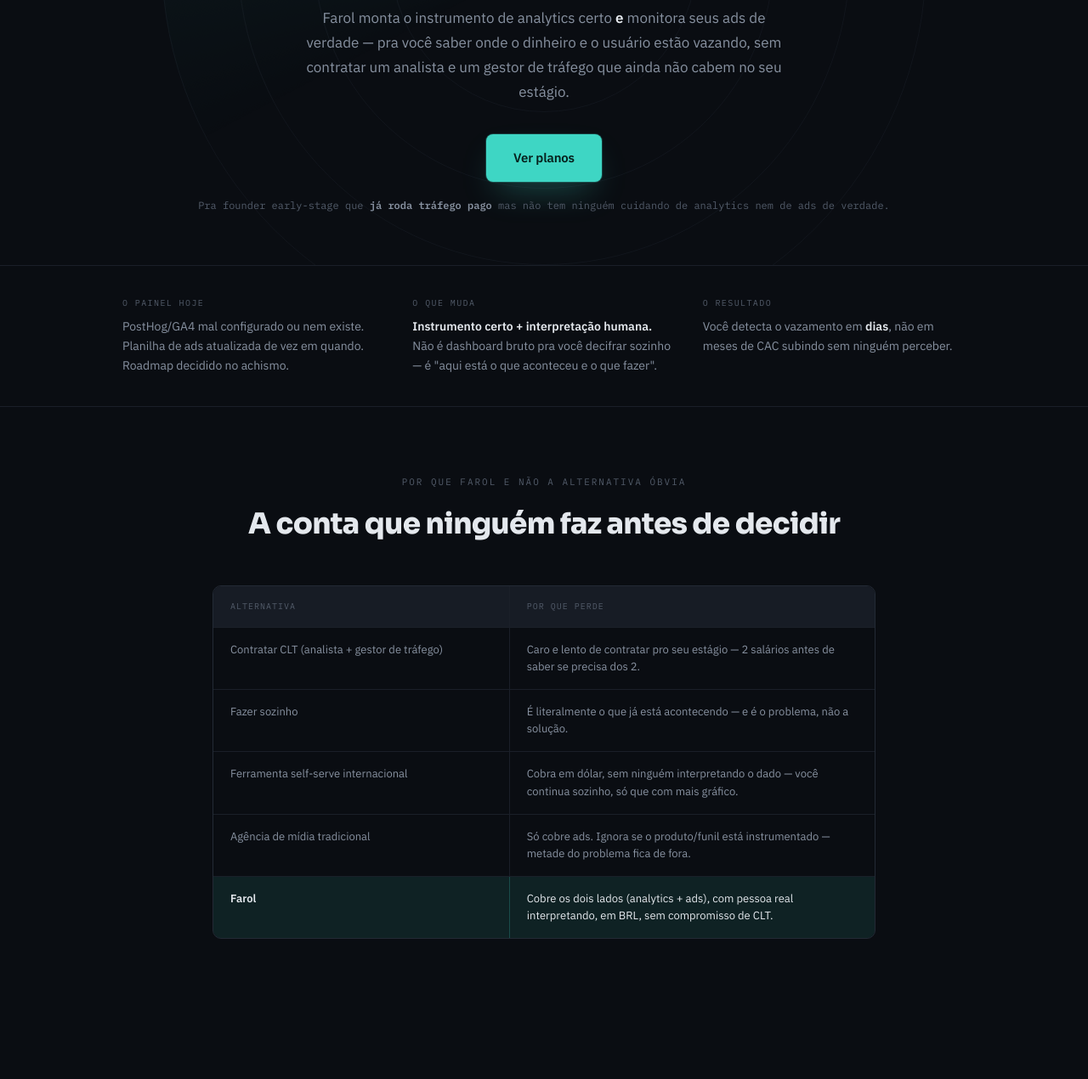
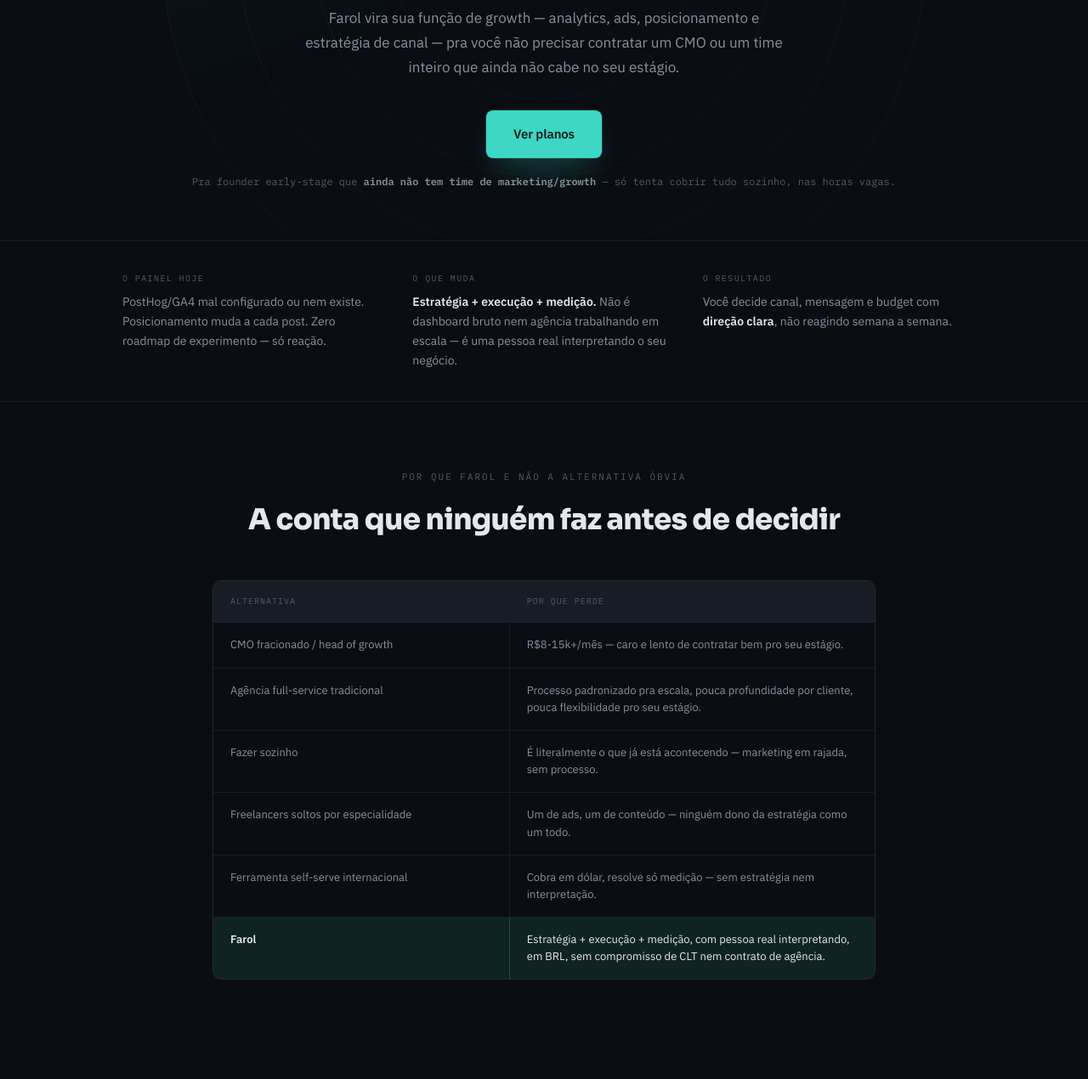
Before and after one commit to CaioBorges-05/farol, a plain HTML site: page index.html in a window 1280 px wide. Shown: the part 522-1792 px from the top of the page at 85% size. Drawn offline with Linux system fonts and the light colour scheme.

Commit message:
v2: amplia escopo de 'analytics+ads' pra 'função de marketing/growth'
Decisão do fundador: mesmo segmento (founder early-stage sem time de
marketing), job to be done ampliado.

- docs/positioning.md: reescrito via framework JTBD (6 partes), tabela de
  alternativas atualizada (CMO fracionado, agência full-service, freelancers
  soltos), changelog v1→v2 registrado
- Gerenciado reprecificado de R$697 pra R$1.497/mês (sobe pra R$1.997) —
  cobrar o mesmo por 3x o escopo desvaloriza o serviço
- index.html: hero, tabela de diferenciação, tier do Gerenciado, ribbon e
  meta/OG tags atualizados pro novo posicionamento
- og-image.html/png: headline e subtítulo atualizados, reexportado
- README.md e posting-style-guide.md atualizados pra refletir o escopo novo

```diff
--- a/index.html
+++ b/index.html
@@ -5,15 +5,15 @@
 <meta name="viewport" content="width=device-width, initial-scale=1.0" />
 <title>Farol</title>
 <link rel="icon" type="image/svg+xml" href="favicon.svg" />
-<meta name="description" content="Analytics e monitoramento de ads pra founder early-stage — sem contratar duas pessoas que ainda não cabem no seu estágio." />
+<meta name="description" content="Farol assume sua função de marketing e growth — analytics, ads, posicionamento e estratégia de canal — pra founder early-stage sem time de marketing." />
 <meta property="og:type" content="website" />
 <meta property="og:title" content="Farol" />
-<meta property="og:description" content="Você roda ads e decide roadmap voando às cegas. Farol monta o analytics e monitora seus ads de verdade." />
+<meta property="og:description" content="Marketing e growth não cabem mais nas horas vagas. Farol vira sua função de growth, sem contratar um CMO ou um time inteiro." />
 <meta property="og:image" content="https://caioborges-05.github.io/farol/og-image.png" />
 <meta property="og:url" content="https://caioborges-05.github.io/farol/" />
 <meta name="twitter:card" content="summary_large_image" />
 <meta name="twitter:title" content="Farol" />
-<meta name="twitter:description" content="Analytics e monitoramento de ads pra founder early-stage — sem voar às cegas." />
+<meta name="twitter:description" content="Analytics, ads, posicionamento e estratégia de canal — pra founder early-stage sem time de marketing." />
 <meta name="twitter:image" content="https://caioborges-05.github.io/farol/og-image.png" />
 <style>
   @import url('https://fonts.googleapis.com/css2?family=Sora:wght@600;700;800&family=IBM+Plex+Sans:wght@400;500;600&family=IBM+Plex+Mono:wght@400;500;600&display=swap');
@@ -184,7 +184,7 @@
   <div class="ribbon">
     <div class="ribbon-inner">
       <span class="ribbon-dot"></span>
-      <span class="ribbon-text">PREÇO DE LANÇAMENTO — Gerenciado sobe de <strong>R$697</strong> pra R$997/mês em breve</span>
+      <span class="ribbon-text">PREÇO DE LANÇAMENTO — Gerenciado sobe de <strong>R$1.497</strong> pra R$1.997/mês em breve</span>
     </div>
   </div>
 
@@ -209,17 +209,16 @@
     <div class="wrap hero-inner">
       <span class="eyebrow">Painel de voo do seu crescimento</span>
       <h1>
-        <span class="fade">Você roda ads e decide roadmap</span><br>
-        <span class="pop">voando às cegas.</span> Sai desse voo.
+        <span class="fade">Marketing e growth não cabem mais</span><br>
+        nas horas vagas. <span class="pop">Assuma isso direito.</span>
       </h1>
       <p class="hero-sub">
-        Farol monta o instrumento de analytics certo <strong>e</strong> monitora
-        seus ads de verdade — pra você saber onde o dinheiro e o usuário estão
-        vazando, sem contratar um analista e um gestor de tráfego que ainda
-        não cabem no seu estágio.
+        Farol vira sua função de growth — analytics, ads, posicionamento
+        e estratégia de canal — pra você não precisar contratar um CMO
+        ou um time inteiro que ainda não cabe no seu estágio.
       </p>
       <a class="btn-primary" href="#planos">Ver planos</a>
-      <p class="hero-note">Pra founder early-stage que <strong>já roda tráfego pago</strong> mas não tem ninguém cuidando de analytics nem de ads de verdade.</p>
+      <p class="hero-note">Pra founder early-stage que <strong>ainda não tem time de marketing/growth</strong> — só tenta cobrir tudo sozinho, nas horas vagas.</p>
     </div>
   </section>
 
@@ -227,15 +226,15 @@
     <div class="wrap readout-inner">
       <div class="readout-item">
         <div class="label">O painel hoje</div>
-        <p>PostHog/GA4 mal configurado ou nem existe. Planilha de ads atualizada de vez em quando. Roadmap decidido no achismo.</p>
+        <p>PostHog/GA4 mal configurado ou nem existe. Posicionamento muda a cada post. Zero roadmap de experimento — só reação.</p>
       </div>
       <div class="readout-item">
         <div class="label">O que muda</div>
-        <p><strong>Instrumento certo + interpretação humana.</strong> Não é dashboard bruto pra você decifrar sozinho — é "aqui está o que aconteceu e o que fazer".</p>
+        <p><strong>Estratégia + execução + medição.</strong> Não é dashboard bruto nem agência trabalhando em escala — é uma pessoa real interpretando o seu negócio.</p>
       </div>
       <div class="readout-item">
         <div class="label">O resultado</div>
-        <p>Você detecta o vazamento em <strong>dias</strong>, não em meses de CAC subindo sem ninguém perceber.</p>
+        <p>Você decide canal, mensagem e budget com <strong>direção clara</strong>, não reagindo semana a semana.</p>
       </div>
     </div>
   </section>
@@ -253,24 +252,28 @@
           <div class="diff-cell why">Por que perde</div>
         </div>
         <div class="diff-row">
-          <div class="diff-cell alt">Contratar CLT (analista + gestor de tráfego)</div>
-          <div class="diff-cell why">Caro e lento de contratar pro seu estágio — 2 salários antes de saber se precisa dos 2.</div>
+          <div class="diff-cell alt">CMO fracionado / head of growth</div>
+          <div class="diff-cell why">R$8-15k+/mês — caro e lento de contratar bem pro seu estágio.</div>
+        </div>
+        <div class="diff-row">
+          <div class="diff-cell alt">Agência full-service tradicional</div>
+          <div class="diff-cell why">Processo padronizado pra escala, pouca profundidade por cliente, pouca flexibilidade pro seu estágio.</div>
         </div>
         <div class="diff-row">
           <div class="diff-cell alt">Fazer sozinho</div>
-          <div class="diff-cell why">É literalmente o que já está acontecendo — e é o problema, não a solução.</div>
+          <div class="diff-cell why">É literalmente o que já está acontecendo — marketing em rajada, sem processo.</div>
+        </div>
+        <div class="diff-row">
+          <div class="diff-cell alt">Freelancers soltos por especialidade</div>
+          <div class="diff-cell why">Um de ads, um de conteúdo — ninguém dono da estratégia como um todo.</div>
         </div>
         <div class="diff-row">
           <div class="diff-cell alt">Ferramenta self-serve internacional</div>
-          <div class="diff-cell why">Cobra em dólar, sem ninguém interpretando o dado — você continua sozinho, só que com mais gráfico.</div>
-        </div>
-        <div class="diff-row">
-          <div class="diff-cell alt">Agência de mídia tradicional</div>
-          <div class="diff-cell why">Só cobre ads. Ignora se o produto/funil está instrumentado — metade do problema fica de fora.</div>
+          <div class="diff-cell why">Cobra em dólar, resolve só medição — sem estratégia nem interpretação.</div>
         </div>
         <div class="diff-row you">
           <div class="diff-cell alt">Farol</div>
-          <div class="diff-cell why">Cobre os dois lados (analytics + ads), com pessoa real interpretando, em BRL, sem compromisso de CLT.</div>
+          <div class="diff-cell why">Estratégia + execução + medição, com pessoa real interpretando, em BRL, sem compromisso de CLT nem contrato de agência.</div>
         </div>
       </div>
     </div>
@@ -290,7 +293,7 @@
           <span class="tier-badge now">Comece aqui</span>
           <div class="tier-label">Diagnóstico</div>
           <div class="tier-name">Farol Diagnóstico</div>
-          <div class="tier-desc">Auditoria real do seu PostHog/GA4 e da sua conta de ads. O que está quebrado, onde o funil vaza, o que configurar primeiro.</div>
+          <div class="tier-desc">Auditoria real do seu PostHog/GA4, conta de ads e landing page — mais uma leitura de posicionamento e fit de canal. O que está quebrado, onde o funil vaza, o que fazer primeiro.</div>
           <div class="tier-price"><span class="now">R$297</span></div>
           <div class="tier-fine">pagamento único · entrega em dias</div>
           <a class="tier-cta" href="https://buy.stripe.com/00wfZi0p6fVI3sCeqq6Ri01">Pedir meu diagnóstico</a>
@@ -300,8 +303,8 @@
           <span class="tier-badge wait">Venda assistida</span>
           <div class="tier-label">Gerenciado</div>
           <div class="tier-name">Farol Gerenciado</div>
-          <div class="tier-desc">Setup completo de analytics + monitoramento semanal de ads com insight acionável. Acompanhamento contínuo, não um raio-x único.</div>
-          <div class="tier-price"><span class="old">R$997</span><span class="now">R$697</span><span class="period">/mês</span></div>
+          <div class="tier-desc">Sua função de growth rodando: analytics + ads + posicionamento + estratégia de canal + roadmap de experimentos. Acompanhamento contínuo, não um raio-x único.</div>
+          <div class="tier-price"><span class="old">R$1.997</span><span class="now">R$1.497</span><span class="period">/mês</span></div>
           <div class="tier-fine">preço de lançamento · requer conversa antes de começar</div>
           <a class="tier-cta" href="mailto:caio.borgesdeo@gmail.com?subject=Farol%20Gerenciado%20%E2%80%94%20agendar%20conversa&body=Quero%20agendar%20uma%20conversa%20sobre%20o%20Farol%20Gerenciado.">Agendar conversa</a>
         </div>
```
Also changed, not shown: docs/brand/og-image.html (+2 -2 lines), og-image.png, 3 other files.
